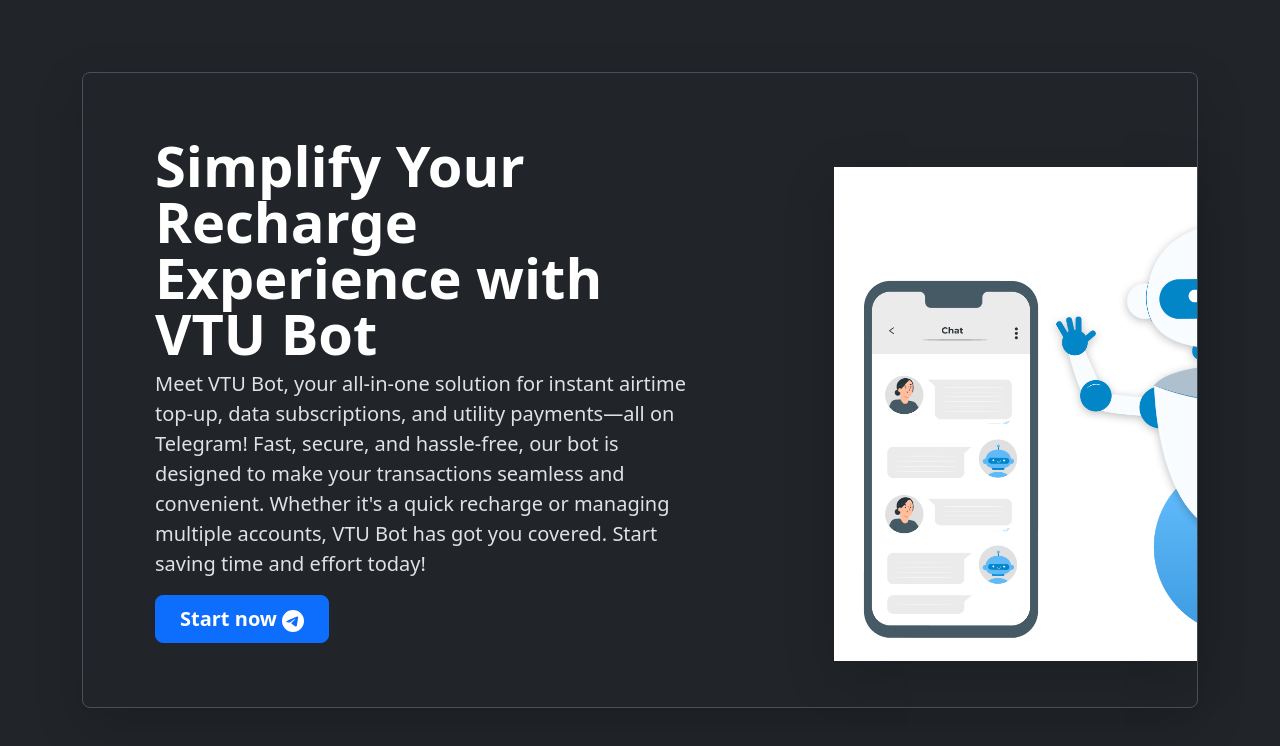
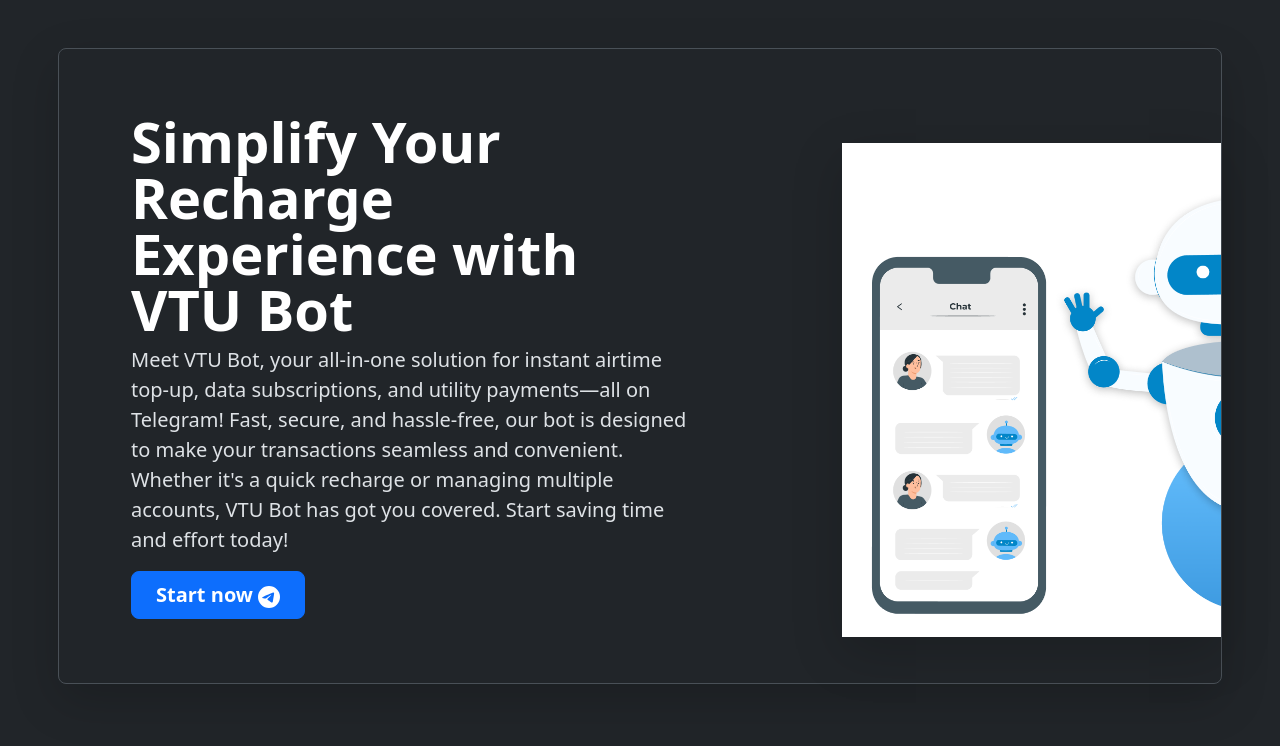
Before and after one commit to Novavamp/TelegramVTUBot, a website: page public/index.html in a window 1280 px wide. Drawn offline with nearby package versions, Linux system fonts and the light colour scheme.

Commit message:
Added padding to top container

```diff
--- a/public/index.html
+++ b/public/index.html
@@ -21,7 +21,7 @@
 </head>
 
 <body>
-    <div class="container my-5 p-4">
+    <div class="container my-5 p-4 p-sm-0">
         <div class="row p-4 pb-0 pe-lg-0 pt-lg-5 align-items-center rounded-3 border shadow-lg">
             <div class="col-lg-7 p-3 p-lg-5 pt-lg-3">
                 <h1 class="display-4 fw-bold lh-1 text-body-emphasis">Simplify Your Recharge Experience with VTU Bot
```
